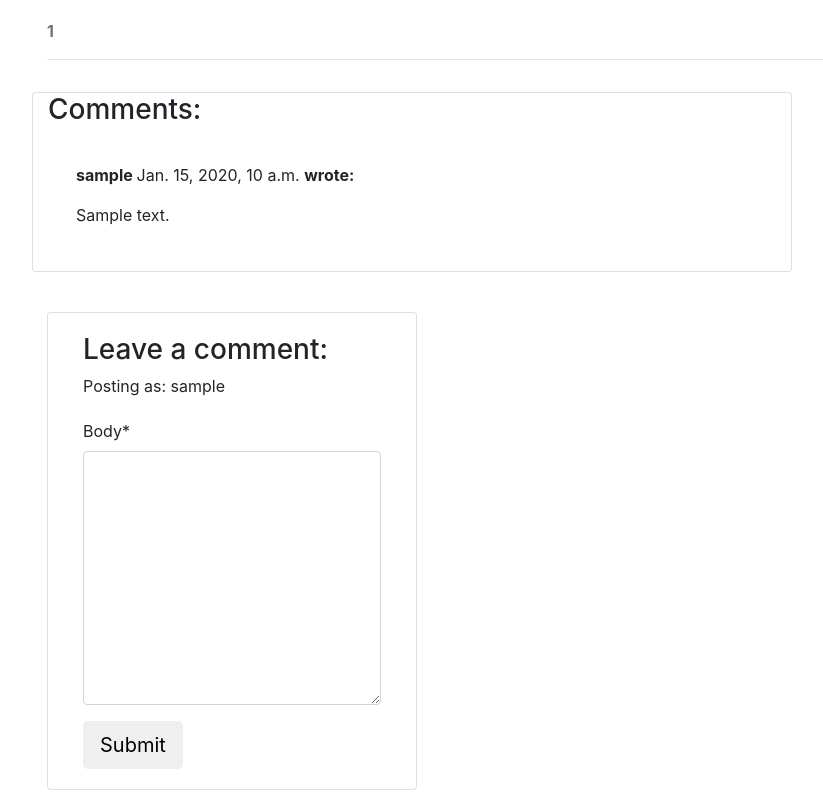
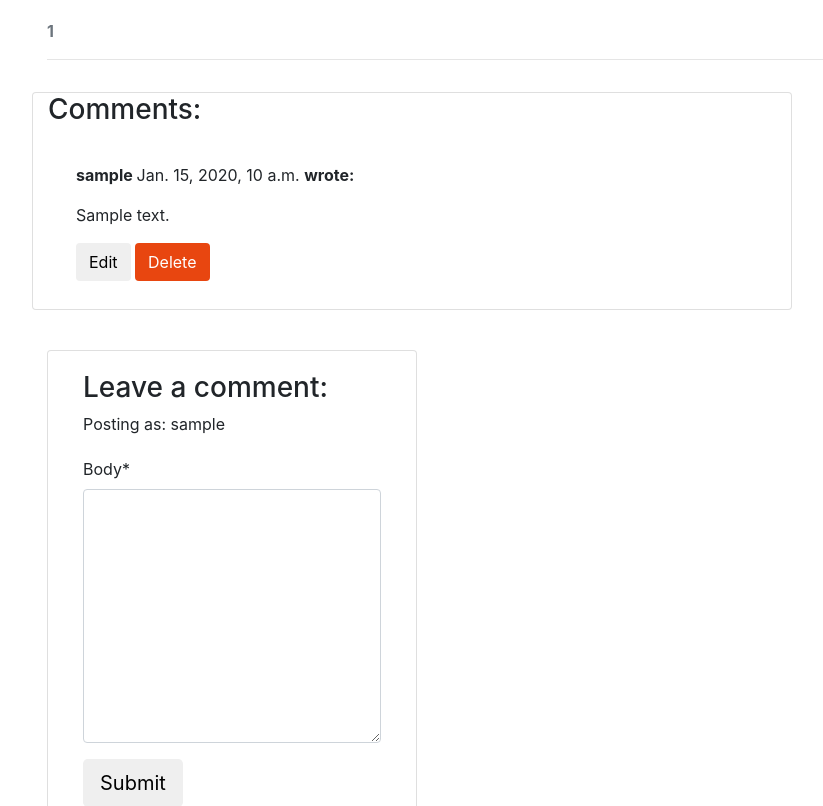
Before and after one commit to CharlottaG/KnittersNook, a Django app: a page that uses templates/base.html in a window 1280 px wide. Shown: the part 686-1492 px from the top of the page, without its empty margins (38-861 px from the left). Run offline with Django 4.2, Linux system fonts and the light colour scheme; a user stored in the database is signed in; tables that the repository leaves empty hold one stand-in row (values such as "Sample post"); some libraries are stand-ins or nearby versions.

Commit message:
Add functionality to edit and delete a comment you made

```diff
--- a/blog/templates/blog/pattern_details.html
+++ b/blog/templates/blog/pattern_details.html
@@ -68,6 +68,12 @@
               This comment is awaiting approval
             </p>
             {% endif %}
+            {% if user.is_authenticated and comment.author == user %}
+            <button class="btn btn-edit"
+              comment_id="{{ comment.id }}">Edit</button>
+            <button class="btn btn-delete"
+              comment_id="{{ comment.id }}">Delete</button>
+            {% endif %}
           </div>
           <!-- Our for loop ends here -->
           {% endfor %}
@@ -94,7 +100,33 @@
   </div>
 </div>
 
+<!-- Delete confirmation modal -->
+<div class="modal fade" id="deleteModal" tabindex="-1"
+  aria-labelledby="deleteModalLabel" aria-hidden="true">
+  <div class="modal-dialog">
+    <div class="modal-content">
+      <div class="modal-header">
+        <h5 class="modal-title"
+          id="deleteModalLabel">Delete comment?</h5>
+        <button type="button" class="btn-close"
+          data-bs-dismiss="modal" aria-label="Close"></button>
+      </div>
+      <div class="modal-body">
+        Are you sure you want to delete your comment?
+        This action cannot be undone.
+      </div>
+      <div class="modal-footer">
+        <button type="button" class="btn btn-secondary"
+          data-bs-dismiss="modal">Close</button>
+        <a id="deleteConfirm" href="#" class="btn
+          btn-danger">Delete</a>
+      </div>
+    </div>
+  </div>
+</div>
 
+{% endblock %}
 
-<!-- pattern_details.html content ends here -->
+{% block extras %}
+<script src="{% static 'js/comments.js' %}"></script>
 {% endblock %}
--- a/blog/urls.py
+++ b/blog/urls.py
@@ -1,10 +1,15 @@
+from django.urls import path
 from . import views
-from django.urls import path
+
 
 
 urlpatterns = [
     path('', views.HomePage.as_view(), name='home'),
     path('patterns/', views.PatternList.as_view(), name='pattern_list'),
     path('<slug:slug>/', views.pattern_details, name="pattern_details"),
+    path('<slug:slug>/edit_comment/<int:comment_id>',
+         views.comment_edit, name='comment_edit'),
+    path('<slug:slug>/delete_comment/<int:comment_id>',
+         views.comment_delete, name='comment_delete'),
     path('profile/', views.Profile.as_view(), name='profile'),
 ]
--- a/blog/views.py
+++ b/blog/views.py
@@ -1,9 +1,10 @@
-from django.shortcuts import render, get_object_or_404
+from django.shortcuts import render, get_object_or_404, reverse
 from django.views import generic
 from django.views.generic.detail import DetailView
 from django.views.generic import TemplateView
 from django.contrib import messages
-from .models import Pattern
+from django.http import HttpResponseRedirect
+from .models import Pattern, Comment
 from .forms import CommentForm
 
 
@@ -52,3 +53,43 @@ def pattern_details(request, slug):
             "comment_form": comment_form,
         },
     )
+
+
+def comment_edit(request, slug, comment_id):
+    """
+    view to edit comments
+    """
+    if request.method == "POST":
+
+        queryset = Pattern.objects.filter(status=1)
+        pattern = get_object_or_404(queryset, slug=slug)
+        comment = get_object_or_404(Comment, pk=comment_id)
+        comment_form = CommentForm(data=request.POST, instance=comment)
+
+        if comment_form.is_valid() and comment.author == request.user:
+            comment = comment_form.save(commit=False)
+            comment.pattern = pattern
+            comment.approved = False
+            comment.save()
+            messages.add_message(request, messages.SUCCESS, 'Comment Updated!')
+        else:
+            messages.add_message(request, messages.ERROR, 'Error updating comment!')
+
+    return HttpResponseRedirect(reverse('pattern_details', args=[slug]))
+
+
+def comment_delete(request, slug, comment_id):
+    """
+    view to delete comment
+    """
+    queryset = Post.objects.filter(status=1)
+    post = get_object_or_404(queryset, slug=slug)
+    comment = get_object_or_404(Comment, pk=comment_id)
+
+    if comment.author == request.user:
+        comment.delete()
+        messages.add_message(request, messages.SUCCESS, 'Comment deleted!')
+    else:
+        messages.add_message(request, messages.ERROR, 'You can only delete your own comments!')
+
+    return HttpResponseRedirect(reverse('post_detail', args=[slug]))
--- a/static/css/style.css
+++ b/static/css/style.css
@@ -28,3 +28,8 @@ footer {
     padding: 10px 0;
     text-align: center;
 }
+
+.btn-delete {
+    color: #fff;
+    background: #E84610;
+}
--- /dev/null
+++ b/static/js/comments.js
@@ -0,0 +1,45 @@
+const editButtons = document.getElementsByClassName("btn-edit");
+const commentText = document.getElementById("id_body");
+const commentForm = document.getElementById("commentForm");
+const submitButton = document.getElementById("submitButton");
+const deleteModal = new bootstrap.Modal(document.getElementById("deleteModal"));
+const deleteButtons = document.getElementsByClassName("btn-delete");
+const deleteConfirm = document.getElementById("deleteConfirm");
+
+/**
+* Initializes edit functionality for the provided edit buttons.
+*
+* For each button in the `editButtons` collection:
+* - Retrieves the associated comment's ID upon click.
+* - Fetches the content of the corresponding comment.
+* - Populates the `commentText` input/textarea with the comment's content for editing.
+* - Updates the submit button's text to "Update".
+* - Sets the form's action attribute to the `edit_comment/{commentId}` endpoint.
+*/
+for (let button of editButtons) {
+  button.addEventListener("click", (e) => {
+    let commentId = e.target.getAttribute("comment_id");
+    let commentContent = document.getElementById(`comment${commentId}`).innerText;
+    commentText.value = commentContent;
+    submitButton.innerText = "Update";
+    commentForm.setAttribute("action", `edit_comment/${commentId}`);
+  });
+}
+
+/**
+* Initializes deletion functionality for the provided delete buttons.
+*
+* For each button in the `deleteButtons` collection:
+* - Retrieves the associated comment's ID upon click.
+* - Updates the `deleteConfirm` link's href to point to the
+* deletion endpoint for the specific comment.
+* - Displays a confirmation modal (`deleteModal`) to prompt
+* the user for confirmation before deletion.
+*/
+for (let button of deleteButtons) {
+    button.addEventListener("click", (e) => {
+      let commentId = e.target.getAttribute("comment_id");
+      deleteConfirm.href = `delete_comment/${commentId}`;
+      deleteModal.show();
+    });
+  }
--- a/templates/base.html
+++ b/templates/base.html
@@ -100,6 +100,8 @@
         </footer>
 
         <script src="https://cdn.jsdelivr.net/npm/bootstrap@4.0.0/dist/js/bootstrap.min.js" integrity="sha384-JZR6Spejh4U02d8jOt6vLEHfe/JQGiRRSQQxSfFWpi1MquVdAyjUar5+76PVCmYl" crossorigin="anonymous"></script>
+        {% block extras %}
+        {% endblock %}
     </body>
 
 </html>
```
